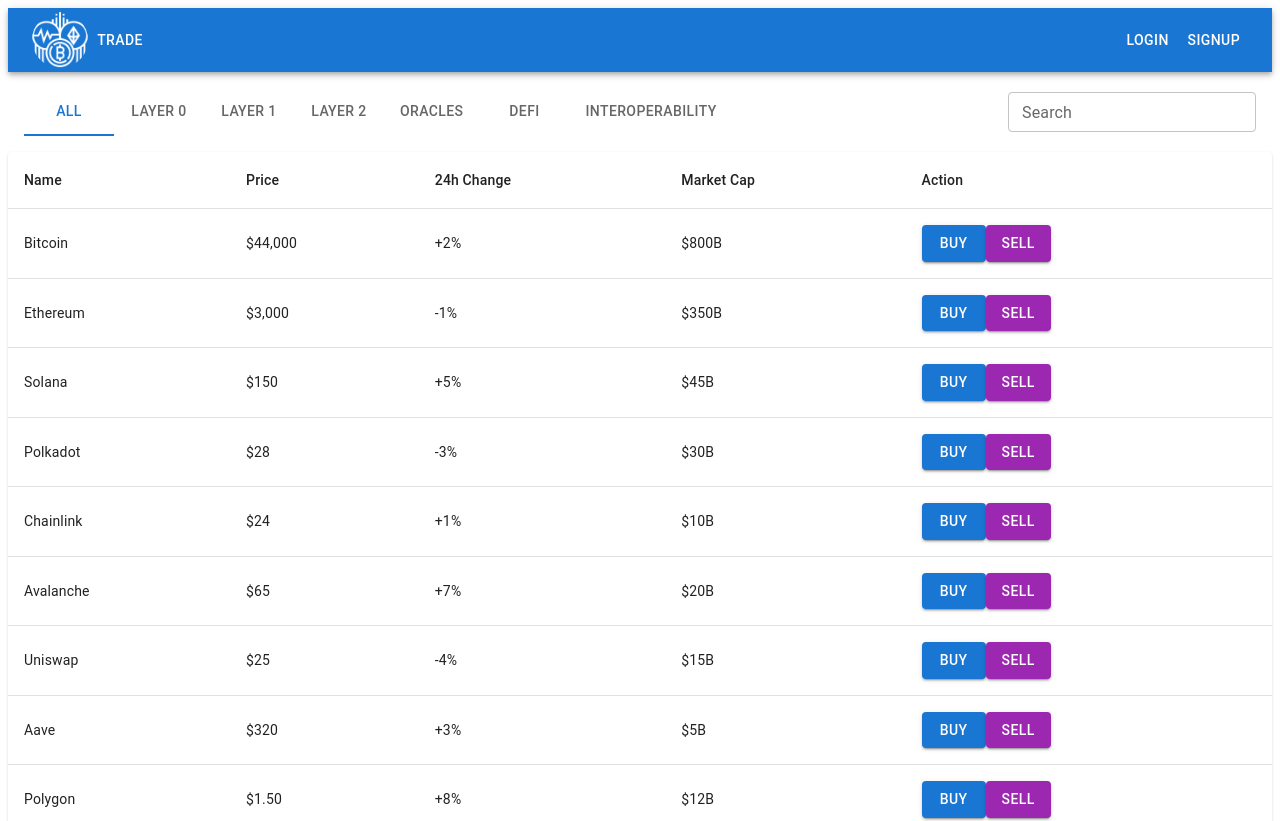
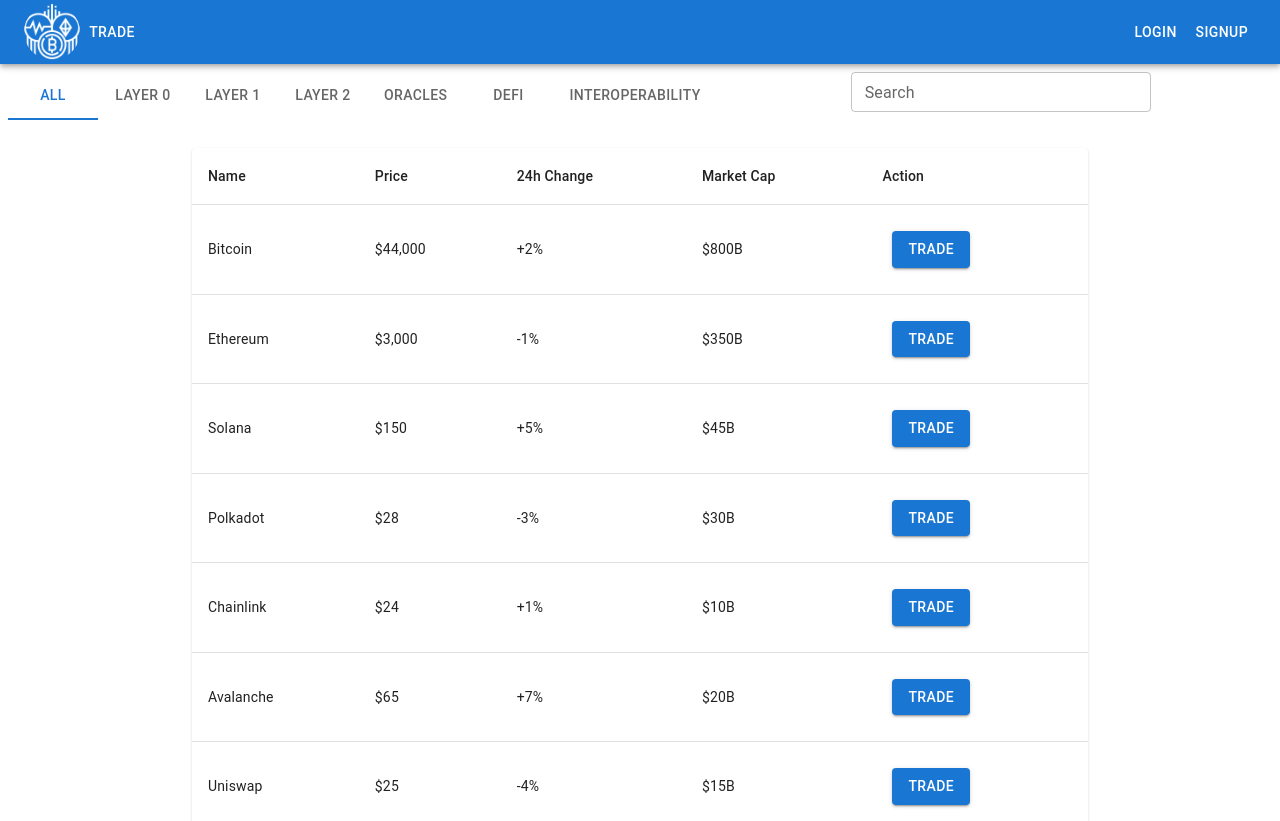
Before and after one commit to Chi-Quynh/Innovation-Project, a React (Create React App) app: page / in a window 1280 px wide. Shown: the top 821 px of the page. Built offline with nearby package versions, Linux system fonts and the light colour scheme; the HTML template or start-up script is replaced by a standard one.

Commit message:
Styled HomePage.js

```diff
--- /dev/null
+++ b/src/asset/style.css
@@ -0,0 +1,28 @@
+* {
+  padding: 0;
+  margin: 0;
+}
+
+.search-bar {
+  display: grid;
+  grid-template-columns: 2fr 1fr;
+  padding: 0.5rem;
+}
+
+.trade-column {
+  display: block;
+  align-items: center;
+  padding: 0.5rem;
+  margin: 5%;
+}
+
+.trade-box {
+  display: block;
+  width: 360px;
+  height: 360px;
+  border-radius: 2%;
+  padding: 5%;
+
+  border-style: solid;
+  border-width: 1px;
+}
--- a/src/components/HomePage.js
+++ b/src/components/HomePage.js
@@ -1,85 +1,98 @@
-import React, { useState } from 'react';
-import { Table, TableBody, TableCell, TableContainer, TableHead, TableRow, Paper, Button, Box, Tabs, Tab, TextField } from '@mui/material';
-import { Link } from 'react-router-dom';
-import NavBar from './Navbar'; // Import the NavBar component
+import React, { useState } from "react";
+import {
+  Table,
+  TableBody,
+  TableCell,
+  TableContainer,
+  TableHead,
+  TableRow,
+  Paper,
+  Button,
+  Box,
+  Tabs,
+  Tab,
+  TextField,
+} from "@mui/material";
+import { Link } from "react-router-dom";
+import NavBar from "./Navbar"; // Import the NavBar component
 
 // Your crypto data is here in the same file
 const data = [
   {
-        name: 'Bitcoin',
-        price: '$44,000',
-        change: '+2%',
-        marketCap: '$800B',
-        category: 'Layer 1'
+    name: "Bitcoin",
+    price: "$44,000",
+    change: "+2%",
+    marketCap: "$800B",
+    category: "Layer 1",
   },
   {
-        name: 'Ethereum',
-        price: '$3,000',
-        change: '-1%',
-        marketCap: '$350B',
-        category: 'Layer 2'
+    name: "Ethereum",
+    price: "$3,000",
+    change: "-1%",
+    marketCap: "$350B",
+    category: "Layer 2",
   },
   {
-        name: 'Solana',
-        price: '$150',
-        change: '+5%',
-        marketCap: '$45B',
-        category: 'Layer 1'
+    name: "Solana",
+    price: "$150",
+    change: "+5%",
+    marketCap: "$45B",
+    category: "Layer 1",
   },
   {
-        name: 'Polkadot',
-        price: '$28',
-        change: '-3%',
-        marketCap: '$30B',
-        category: 'Layer 0'
+    name: "Polkadot",
+    price: "$28",
+    change: "-3%",
+    marketCap: "$30B",
+    category: "Layer 0",
   },
   {
-        name: 'Chainlink',
-        price: '$24',
-        change: '+1%',
-        marketCap: '$10B',
-        category: 'Oracles'
+    name: "Chainlink",
+    price: "$24",
+    change: "+1%",
+    marketCap: "$10B",
+    category: "Oracles",
   },
   {
-        name: 'Avalanche',
-        price: '$65',
-        change: '+7%',
-        marketCap: '$20B',
-        category: 'Layer 1'
+    name: "Avalanche",
+    price: "$65",
+    change: "+7%",
+    marketCap: "$20B",
+    category: "Layer 1",
   },
   {
-        name: 'Uniswap',
-        price: '$25',
-        change: '-4%',
-        marketCap: '$15B',
-        category: 'DeFi'
+    name: "Uniswap",
+    price: "$25",
+    change: "-4%",
+    marketCap: "$15B",
+    category: "DeFi",
   },
   {
-        name: 'Aave',
-        price: '$320',
-        change: '+3%',
-        marketCap: '$5B',
-        category: 'DeFi'
+    name: "Aave",
+    price: "$320",
+    change: "+3%",
+    marketCap: "$5B",
+    category: "DeFi",
   },
   {
-        name: 'Polygon',
-        price: '$1.50',
-        change: '+8%',
-        marketCap: '$12B',
-        category: 'Layer 2'
+    name: "Polygon",
+    price: "$1.50",
+    change: "+8%",
+    marketCap: "$12B",
+    category: "Layer 2",
   },
   {
-        name: 'Cosmos',
-        price: '$35',
-        change: '-2%',
-        marketCap: '$8B',
-        category: 'Interoperability'
-    }
+    name: "Cosmos",
+    price: "$35",
+    change: "-2%",
+    marketCap: "$8B",
+    category: "Interoperability",
+  },
 ];
 
 const HomePage = () => {
-    const [searchTerm, setSearchTerm] = useState('');
-    const [assetCategory, setAssetCategory] = useState(''); // to set category for filtering digital assets
+  const [searchTerm, setSearchTerm] = useState("");
+  const [assetCategory, setAssetCategory] = useState(""); // to set category for filtering digital assets
   const [filteredAssets, setFilteredAssets] = useState(data);
 
   const handleSearch = (value) => {
@@ -97,7 +110,8 @@
 
   // Asset filtering based on search and category
   const filterAssets = (searchTerm, assetCategory) => {
-        return data.filter(asset =>
+    return data.filter(
+      (asset) =>
         asset.category.toLowerCase().includes(assetCategory.toLowerCase()) &&
         asset.name.toLowerCase().includes(searchTerm.toLowerCase())
     );
@@ -108,7 +122,8 @@
       {/* Reuse the NavBar component */}
       <NavBar />
 
-            <Box display="flex" justifyContent="space-between" alignItems="center" p={2}>
+      <Box className="search-bar">
+        <div>
           <Tabs value={assetCategory} onChange={handleTabChange}>
             <Tab label="All" value="" />
             <Tab label="Layer 0" value="Layer 0" />
@@ -118,16 +133,23 @@
             <Tab label="DeFi" value="DeFi" />
             <Tab label="Interoperability" value="Interoperability" />
           </Tabs>
+        </div>
+        <div>
           <TextField
+            sx={{ width: "300px" }}
             label="Search"
             variant="outlined"
             size="small"
             value={searchTerm}
             onChange={(e) => handleSearch(e.target.value)}
           />
+        </div>
       </Box>
 
-            <TableContainer component={Paper}>
+      <TableContainer
+        component={Paper}
+        sx={{ maxWidth: "70%", margin: "auto", marginTop: "20px" }}
+      >
         <Table>
           <TableHead>
             <TableRow>
@@ -146,8 +168,16 @@
                 <TableCell>{row.change}</TableCell>
                 <TableCell>{row.marketCap}</TableCell>
                 <TableCell>
-                                    <Button component={Link} to="/trade" variant="contained" color="primary">Buy</Button>
-                                    <Button component={Link} to="/trade" variant="contained" color="secondary">Sell</Button>
+                  <Button
+                    component={Link}
+                    to="/trade"
+                    variant="contained"
+                    color="primary"
+                    size="medium"
+                    sx={{ margin: "10px" }}
+                  >
+                    Trade
+                  </Button>
                 </TableCell>
               </TableRow>
             ))}
```
Also changed, not shown: src/App.js (+8 -7 lines). Lines whose indentation alone changed are shown as unchanged.
